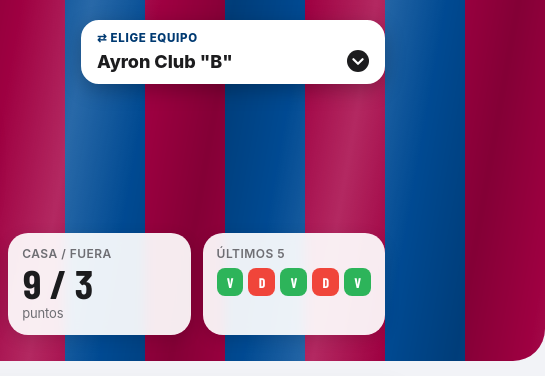
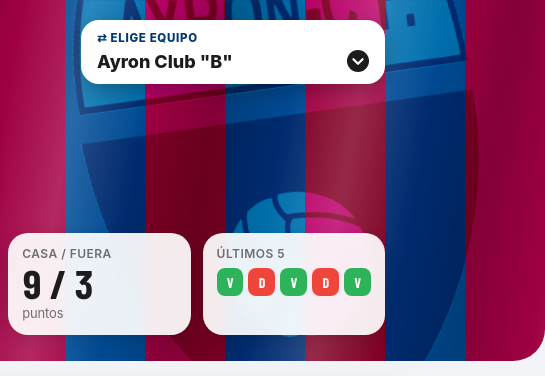
Before and after one commit to Katxirulo/ayronalevinb, a plain HTML site: page index.html in a window 1280 px wide. Shown: the top 376 px of the page, 735-1280 px from the left. Drawn offline with nearby package versions, Linux system fonts and the light colour scheme.

Commit message:
Add files via upload

```diff
--- a/index.html
+++ b/index.html
@@ -262,6 +262,11 @@ details{background:var(--panel);border-radius:var(--radio);padding:14px 18px;box
 .jchip{display:inline-block;padding:2px 7px;border-radius:7px;font-size:12.5px;font-weight:700;border:1.5px solid;background:#fff}
 .jchip.V{color:var(--v);border-color:var(--v)}.jchip.E{color:#6E6E73;border-color:var(--e)}.jchip.D{color:var(--d);border-color:var(--d)}
 @media (max-width:560px){#tabla-arbitros td,#tabla-arbitros th{padding-left:4px;padding-right:4px}#tabla-arbitros{font-size:13.5px}}
+/* Escudo en relieve: silueta blanca translúcida, como estampada en la bandera */
+.marcador::before{content:"";position:absolute;pointer-events:none;z-index:0;
+  width:min(620px,95vw);aspect-ratio:1;right:-4%;top:50%;transform:translateY(-50%) rotate(-8deg);
+  background:var(--escudo-fondo,none) no-repeat center/contain;opacity:.6;filter:grayscale(1) contrast(1.6) brightness(1.15);mix-blend-mode:soft-light}
+@media (max-width:560px){.marcador::before{width:120vw;right:-38%;top:auto;bottom:-6%;transform:rotate(-8deg)}}
 </style>
 </head>
 <body>
@@ -736,6 +741,9 @@ jornada,local,visitante,goles_local,goles_visitante
     img.onload = () => { img.hidden = false; };
     img.onerror = () => { img.hidden = true; };
     if (ruta) { img.alt = 'Escudo de ' + (NOMBRES[eq] || eq); img.src = ruta; } else img.removeAttribute('src');
+    // escudo grande y translúcido de fondo en la cabecera
+    const cab = document.querySelector('.marcador').style;
+    if (ruta) cab.setProperty('--escudo-fondo', `url("${ruta}")`); else cab.removeProperty('--escudo-fondo');
   }
 
   const filas = document.getElementById('datos').textContent.trim().split('\n').slice(1);
```
